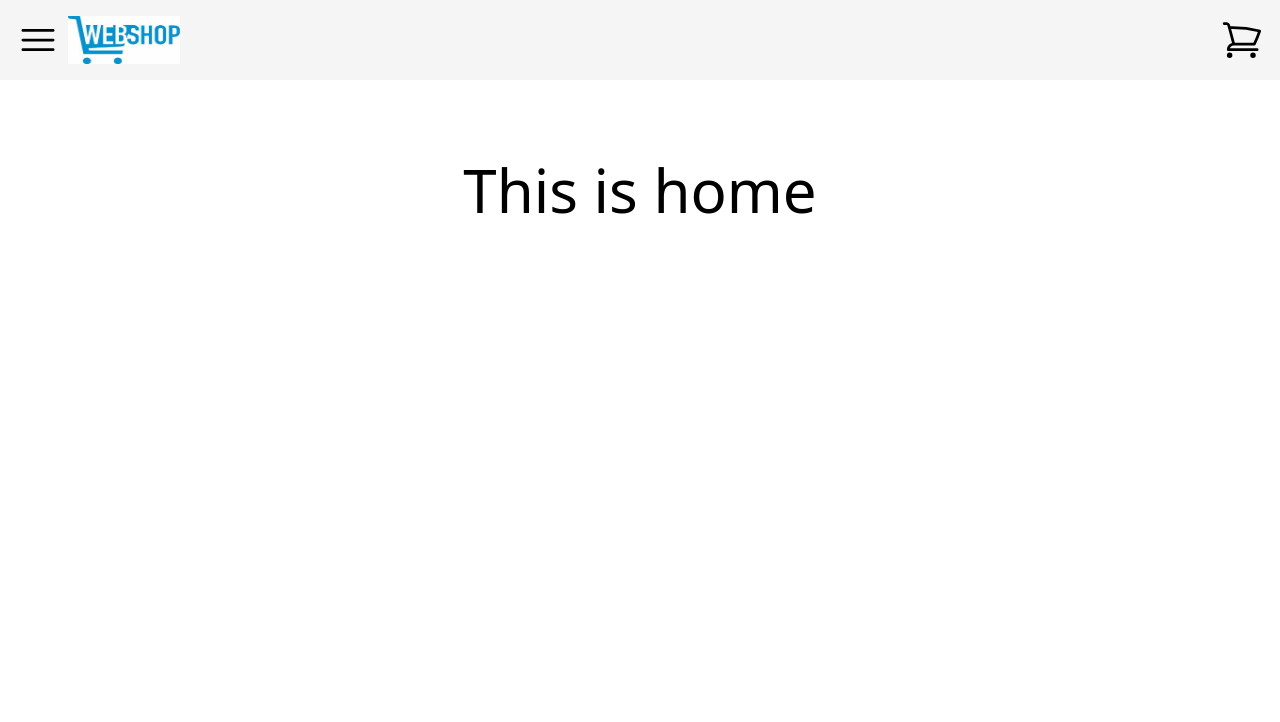
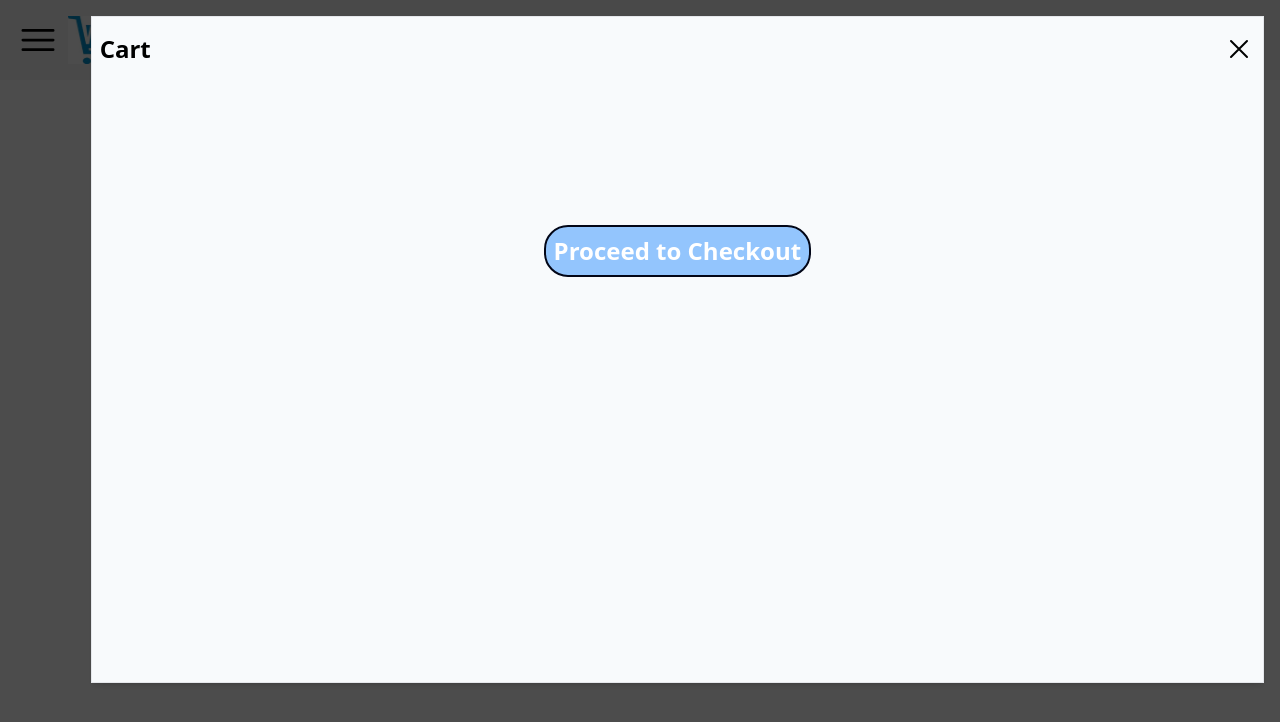
Before and after one commit to MasakiShiraishi/webbShop_next.js, a Next.js app: page / in a window 1280 px wide. Both pictures are taken after a click on the icon 1242 px from the left and 40 px from the top of the page. Shown: the top 722 px of the page. Built offline with nearby package versions, Linux system fonts and the light colour scheme.

Commit message:
added cart function which is opening

```diff
--- /dev/null
+++ b/src/app/ui/cart.tsx
@@ -0,0 +1,27 @@
+import { XMarkIcon } from "@heroicons/react/24/outline";
+
+interface CartProps{
+          isOpen: boolean;
+          onClose: () => void;
+}
+
+export default function Cart({ isOpen, onClose }:CartProps) {
+          if (!isOpen) return null
+          return (
+                    <>
+                    <div className="fixed inset-0 bg-black opacity-70 z-40" onClick={onClose}></div>
+                    <div className="fixed top-4 right-4 h-5/6 z-50 w-11/12 bg-slate-50 py-4 px-2 border border-gray-200 shadow-md">
+                    <div className="flex justify-between items-center">
+                       <span className="text-2xl font-bold">Cart</span>
+                       <XMarkIcon className="h-8 w-8 cursor-pointer" onClick={onClose} />
+                    </div>
+
+                           <div className="flex justify-center mt-40">
+                             <div className="text-center">
+                              <h5 className="text-2xl text-white font-bold p-2 border-solid border-2 border-slate-950 rounded-3xl bg-blue-300">Proceed to Checkout</h5>
+                             </div>
+                    </div>
+                    </div>
+                    </>
+          )
+}
--- a/src/app/ui/header.tsx
+++ b/src/app/ui/header.tsx
@@ -2,17 +2,28 @@
 import { Bars3Icon, ShoppingCartIcon, XMarkIcon } from '@heroicons/react/24/outline';
 import Link from 'next/link';
 import { useState } from 'react';
+import Cart from './cart';
 
 export default function Header() {
           const [isMenuOpen, setIsMenuOpen] = useState(false);
+          const [isCartOpen, setIsCartOpen] = useState(false);
 
           const toggleMenu = () => {
                     setIsMenuOpen(!isMenuOpen);
           };
 
+          const toggleCart = () => {
+                    setIsCartOpen(!isCartOpen);
+          };
+
           const closeMenu = () =>{
                     setIsMenuOpen(false);
           };
+
+          const closeCart = () =>{
+                    setIsCartOpen(false);
+          };
+
 
           return (
                     <header className="bg-neutral-100">
@@ -20,10 +31,11 @@ export default function Header() {
                                         <Bars3Icon className="h-12 w-11 cursor-pointer" onClick={toggleMenu} />
                                         <img className="ml-2 h-12 w-28" src="/webbshop.png" alt="Webb Shop" />
                                         <div className="ml-auto">
-                                                  <ShoppingCartIcon className="h-12 w-11" />
+                                                  <ShoppingCartIcon className="h-12 w-11" onClick={toggleCart}/>
                                         </div>
                               </div>
-
+                               {/* call from cart.tsx */}
+                              <Cart isOpen={isCartOpen} onClose={closeCart} />
                               {isMenuOpen && (
                                         <>
                                         <div className="fixed inset-0 bg-black opacity-70 z-40"></div>
```
